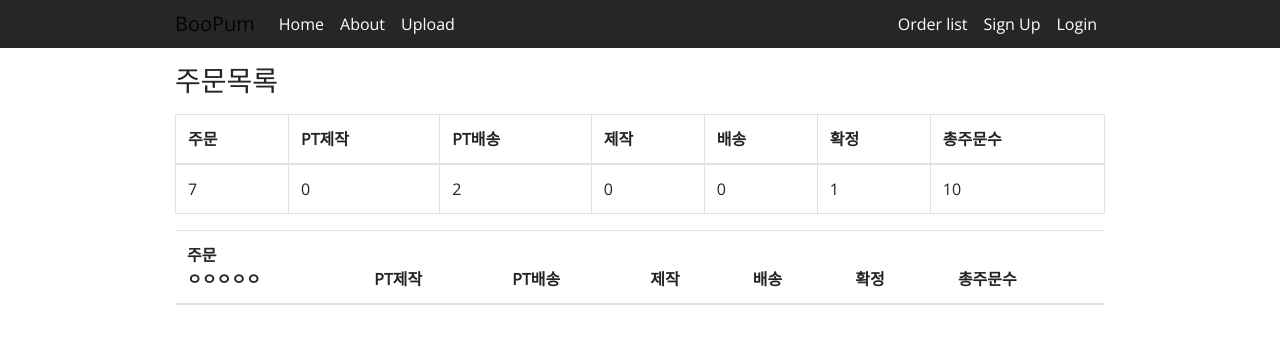
After one commit to kynoalee/board, a Node server app: page /order/list in a window 1280 px wide. The commit adds this page. Shown: the top 344 px of the page. Run offline with Node 20, Linux system fonts and the light colour scheme; some libraries are stand-ins or nearby versions.

Commit message:
upload->order 로 변경 / 주문목록 html골격

```diff
--- a/index.js
+++ b/index.js
@@ -47,7 +47,7 @@ app.use(function(req,res,next){
 app.use('/', require('./routes/home'));
 app.use('/posts', require('./routes/posts'));
 app.use('/users', require('./routes/users'));
-app.use('/upload',require('./routes/upload'));
+app.use('/order',require('./routes/order'));
 
 // Port setting
 var port = 3000;
--- a/public/js/script.js
+++ b/public/js/script.js
@@ -98,7 +98,7 @@ function initiateError(id){
 function goPage(des){
   if(des == 'login'){
     window.location.replace('/login');
-  } else if(des == 'upload'){
-    window.location.replace('/upload');
+  } else if(des == 'order'){
+    window.location.replace('/order');
   }
 }
--- a/routes/upload.js
+++ b/routes/order.js
@@ -10,9 +10,16 @@ var auth = require('../modules/auth');
 
 // Index
 router.get('/',util.isLoggedin,function(req, res){
-    res.render('upload/new',{
+    res.render('order/new',{
         errors:'',
         order:''
+    });
+});
+
+// list get
+router.get('/list',function(req,res){
+    res.render('order/list',{
+
     });
 });
 
@@ -26,10 +33,10 @@ var storage = multer.diskStorage({
         cb(null, newName.serverName)
     }
 })
-var upload = multer({ storage: storage })
+var order = multer({ storage: storage })
 
 // create
-router.post('/',upload.array('file'),util.isLoggedin, function(req,res){
+router.post('/',order.array('file'),util.isLoggedin, function(req,res){
     // req.body.filelink = new Array();
     // let num = 0;
     // // File create
@@ -37,7 +44,7 @@ router.post('/',upload.array('file'),util.isLoggedin, function(req,res){
 
     // req.files.forEach(function(fileInfo,index){
 
-    //         let createObj = {originname : fileInfo.originalname,filepath:fileInfo.path.replace('../',''),uploadid:req.user.userid,filetype:fileInfo.mimetype};
+    //         let createObj = {originname : fileInfo.originalname,filepath:fileInfo.path.replace('../',''),orderid:req.user.userid,filetype:fileInfo.mimetype};
 
     //         // file unique key
     //         console.log('generate unique file key....')
@@ -50,7 +57,7 @@ router.post('/',upload.array('file'),util.isLoggedin, function(req,res){
     //                 if(err){
     //                     console.log('create file Document error!')
     //                     req.flash('errors', util.parseError(err)); // 1
-    //                     return res.redirect('/upload');
+    //                     return res.redirect('/order');
     //                 }
     //                 console.log('create file Document done!')
     //             })
@@ -66,10 +73,10 @@ router.post('/',upload.array('file'),util.isLoggedin, function(req,res){
     //             console.log('create order document error')
     //             req.flash('order', req.body);
     //             req.flash('errors', util.parseError(err)); // 1
-    //             return res.redirect('/upload');
+    //             return res.redirect('/order');
     //         }
     //         console.log('create order document done!')
-    //     res.redirect('/upload');
+    //     res.redirect('/order');
     //     });
     // })
 });
--- a/views/home/welcome.ejs
+++ b/views/home/welcome.ejs
@@ -18,7 +18,7 @@
             <span class="input-group-addon"><i class="glyphicon glyphicon-picture"></i></span>
             <!--input type="text" class="form-control input-lg" disabled placeholder="Upload Image"-->
             <span class="input-group-btn">
-              <button class="browse btn btn-primary input-lg" type="button" onclick="goPage('<%=isAuthenticated?`upload`:`login`%>')"><!--i class="glyphicon glyphicon-search"></i-->Upload Now</button>
+              <button class="browse btn btn-primary input-lg" type="button" onclick="goPage('<%=isAuthenticated?`order`:`login`%>')"><!--i class="glyphicon glyphicon-search"></i-->Upload Now</button>
             </span>
           </div>
         </div>
--- /dev/null
+++ b/views/order/list.ejs
@@ -0,0 +1,75 @@
+<!-- views/home/welcome.ejs -->
+
+<!DOCTYPE html>
+<html>
+  <head>
+    <%- include('../partials/head') %>
+  </head>
+  <body>
+    <%- include('../partials/nav') %>
+
+    <div class="container mb-3">
+        <h3 class="contentBoxTop mb-3">주문목록</h3>
+        <table class='table table-bordered'>
+            <thead>
+                <tr>
+                    <th scope="col">주문</th>
+                    <th scope="col">PT제작</th>
+                    <th scope="col">PT배송</th>
+                    <th scope="col">제작</th>
+                    <th scope="col">배송</th>
+                    <th scope="col">확정</th>
+                    <th scope="col">총주문수</th>
+                </tr>
+            </thead>
+            <tbody>
+                <tr>
+                    <td scope="row">7</td>
+                    <td>0</td>
+                    <td>2</td>
+                    <td>0</td>
+                    <td>0</td>
+                    <td>1</td>
+                    <td>10</td>
+                </tr>
+            </tbody>
+        </table>
+        <!-- 라스트오더 -->
+
+        <table class='table'>
+            <thead id="lastOrder" data-toggle="collapse" data-target="#orderDetail">
+                <tr>
+                    <th scope="col">주문<br />ㅇㅇㅇㅇㅇ</th>
+                    <th scope="col">PT제작</th>
+                    <th scope="col">PT배송</th>
+                    <th scope="col">제작</th>
+                    <th scope="col">배송</th>
+                    <th scope="col">확정</th>
+                    <th scope="col">총주문수</th>
+                </tr>
+            </thead>
+            <!-- 주문 상세 -->
+            <tbody id="orderDetail" class="collapse" data-parent="#lastOrder">
+                <tr>
+                    <td scope="row">상세내역</td>
+                    <td>0</td>
+                    <td>2</td>
+                    <td>0</td>
+                    <td>0</td>
+                    <td>1</td>
+                    <td>10</td>
+                </tr>
+            </tbody>
+        </table>
+        <!-- 주문 간략리스트 -->
+        <table>
+            <thead>
+                <th></th>
+            </thead>
+            <tbody>
+                <tr></tr>
+            </tbody>
+        </table>
+    </div>
+  </body>
+</html>
--- a/views/upload/new.ejs
+++ b/views/order/new.ejs
@@ -8,7 +8,7 @@
   <body>
     <%- include('../partials/nav') %>
     <div class="container mb-3">
-      <form action="/upload" method="post" enctype="multipart/form-data">
+      <form action="/order" method="post" enctype="multipart/form-data">
         <div class="form-group">
           <h2>Upload</h2>
         </div>
--- a/views/partials/nav.ejs
+++ b/views/partials/nav.ejs
@@ -1,6 +1,6 @@
 <nav class="navbar navbar-expand-sm navbar-light site-header sticky-top py-1 mb-3">
   <div class="container">
-    <div class="navbar-brand">My Website</div>
+    <div class="navbar-brand">BooPum</div>
     <button class="navbar-toggler" type="button" data-toggle="collapse" data-target="#navbarSupportedContent">
       <span class="navbar-toggler-icon"></span>
     </button>
@@ -8,13 +8,14 @@
       <ul class="navbar-nav">
         <li class="nav-item"><a href="/" class="nav-link">Home</a></li>
         <li class="nav-item"><a href="/about" class="nav-link">About</a></li>
-        <li class="nav-item"><a href="/upload" class="nav-link">Upload</a></li>
+        <li class="nav-item"><a href="/order" class="nav-link">Upload</a></li>
       </ul>
       <ul class="navbar-nav ml-auto">
         <% if(isAuthenticated){ %>
           <li class="nav-item"><a href="/users/<%= currentUser.userid %>" class="nav-link">My Account</a></li>
           <li class="nav-item"><a href="/logout" class="nav-link">Logout</a></li>
         <% } else { %>
+          <li class="nav-item"><a href="/order/list" class="nav-link">Order list</a></li>
           <li class="nav-item"><a href="/users/new" class="nav-link">Sign Up</a></li>
           <li class="nav-item"><a href="/login" class="nav-link">Login</a></li>
         <% } %>
```
